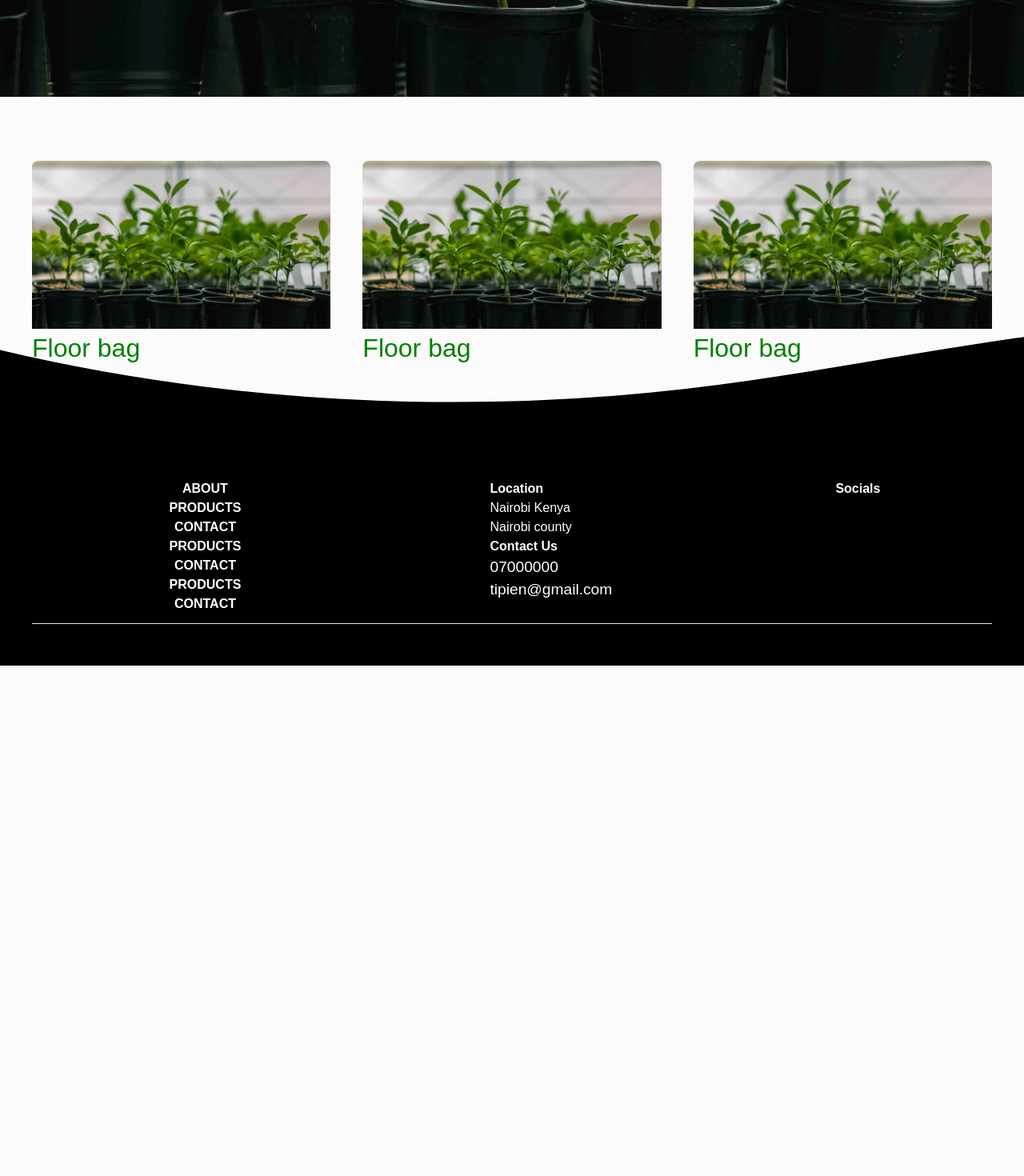
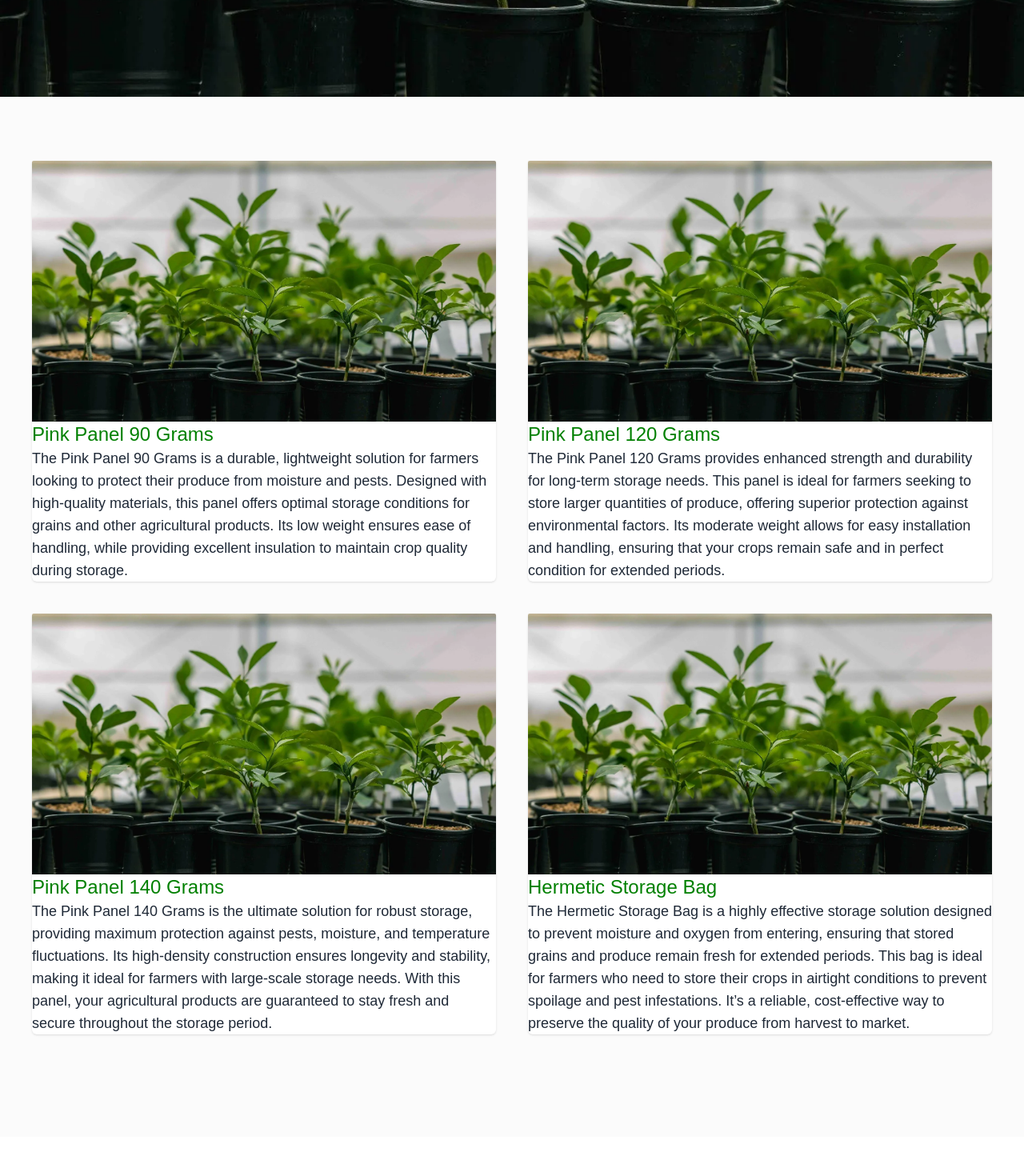
Before and after one commit to Reinhardt254/Tipien, a Next.js app: page /products in a window 1280 px wide. Shown: the part 660-2130 px from the top of the page at 80% size. Before the commit the page ends 1492 px from the top, so only its background shows below. Built offline with nearby package versions, Linux system fonts and the light colour scheme.

Commit message:
added more styles

```diff
--- a/app/products/page.tsx
+++ b/app/products/page.tsx
@@ -1,4 +1,5 @@
 "use client";
+import Button from "@/components/button";
 import Image from "next/image";
 
 const Products = () => {
@@ -18,40 +19,96 @@ const Products = () => {
         </div>
       </section>
 
-      <section className="py-20">
-        <div className="width-max grid grid-cols-3 gap-10 max-sm:grid-cols-1">
-          <div className="primary-colour rounded-lg">
+      <section className="pt-20 pb-32">
+        <div className="width-max grid grid-cols-2 gap-10 max-sm:grid-cols-1">
+          <div className="bg-white rounded-b-md shadow rounded-sm">
             <Image
               src="/hero.webp"
-              height={1600}
+              height={900}
               width={900}
               alt="Good looking agricultural products"
-              className="w-full h-auto min-h- rounded-t-lg"
+              className="w-full h-auto min-h- rounded-t-sm"
             />
-            <h2>Floor bag</h2>
+            <h2 className="text-2xl">Pink Panel 90 Grams</h2>
+            <p className="text-lg text-gray-800">
+              The Pink Panel 90 Grams is a durable, lightweight solution for
+              farmers looking to protect their produce from moisture and pests.
+              Designed with high-quality materials, this panel offers optimal
+              storage conditions for grains and other agricultural products. Its
+              low weight ensures ease of handling, while providing excellent
+              insulation to maintain crop quality during storage.
+            </p>
           </div>
-          <div className="primary-colour rounded-lg">
+
+          <div className="bg-white rounded-b-md shadow rounded-sm">
             <Image
               src="/hero.webp"
-              height={1600}
+              height={900}
               width={900}
               alt="Good looking agricultural products"
-              className="w-full h-auto min-h- rounded-t-lg"
+              className="w-full h-auto min-h- rounded-t-sm"
             />
-            <h2>Floor bag</h2>
+            <h2 className="text-2xl">Pink Panel 120 Grams</h2>
+            <p className="text-lg text-gray-800">
+              The Pink Panel 120 Grams provides enhanced strength and durability
+              for long-term storage needs. This panel is ideal for farmers
+              seeking to store larger quantities of produce, offering superior
+              protection against environmental factors. Its moderate weight
+              allows for easy installation and handling, ensuring that your
+              crops remain safe and in perfect condition for extended periods.
+            </p>
           </div>
-          <div className="primary-colour rounded-lg">
+
+          <div className="bg-white rounded-b-md shadow rounded-sm">
             <Image
               src="/hero.webp"
-              height={1600}
+              height={900}
               width={900}
               alt="Good looking agricultural products"
-              className="w-full h-auto min-h- rounded-t-lg"
+              className="w-full h-auto min-h- rounded-t-sm"
             />
-            <h2>Floor bag</h2>
+            <h2 className="text-2xl">Pink Panel 140 Grams</h2>
+            <p className="text-lg text-gray-800">
+              The Pink Panel 140 Grams is the ultimate solution for robust
+              storage, providing maximum protection against pests, moisture, and
+              temperature fluctuations. Its high-density construction ensures
+              longevity and stability, making it ideal for farmers with
+              large-scale storage needs. With this panel, your agricultural
+              products are guaranteed to stay fresh and secure throughout the
+              storage period.
+            </p>
           </div>
 
+          <div className="bg-white rounded-b-md shadow rounded-sm">
+            <Image
+              src="/hero.webp"
+              height={900}
+              width={900}
+              alt="Good looking agricultural products"
+              className="w-full h-auto min-h- rounded-t-sm"
+            />
+            <h2 className="text-2xl">Hermetic Storage Bag</h2>
+            <p className="text-lg text-gray-800">
+              The Hermetic Storage Bag is a highly effective storage solution
+              designed to prevent moisture and oxygen from entering, ensuring
+              that stored grains and produce remain fresh for extended periods.
+              This bag is ideal for farmers who need to store their crops in
+              airtight conditions to prevent spoilage and pest infestations.
+              It’s a reliable, cost-effective way to preserve the quality of
+              your produce from harvest to market.
+            </p>
+          </div>
         </div>
+      </section>
+
+      <section className="flex flex-col justify-center items-center py-28 pb-40 max-sm:pt-28 max-sm:pb-40 max-sm:px-4 bg-white w-full">
+        <div className="text-4xl max-sm:text-3xl text-center pb-5">
+          Would you like to know more about us?
+        </div>
+        <div className="text-4xl max-sm:text-2xl  text-center pb-5">
+          Reach out to us today
+        </div>
+        <Button value="CONTACT US" />
       </section>
     </main>
   );
--- a/components/footer.tsx
+++ b/components/footer.tsx
@@ -18,105 +18,48 @@ const Footer = () => {
         </svg>
       </div>
       <div className="pt-10 pb-10 bg-black w-full z-10">
-        <div className="flex-col justify-around pb-3 mx-10 my-3 border-b sm:flex-row md:flex">
-          <div className="pt-2">
+
+        <div className="flex flex-col justify-around pb-10 mx-10 border-b sm:flex-row md:flex">
+          <section className="flex flex-col max-sm:w-full max-sm:justify-center max-sm:items-center">
+            <div className="text-white">Logo Image</div>
+          </section>
+
+          <section className="flex flex-col max-sm:w-full max-sm:justify-center max-sm:items-center max-sm: py-5">
+          <Link
+              href="/"
+              className="mx-8 rounded-sm font-medium pb-3 text-white hover:text-green-700"
+            >
+                Home
+            </Link>
             <Link
               href="/about"
-              className="flex items-center justify-center  mx-8 rounded-sm hover:border-hidden"
+              className="mx-8 rounded-sm font-medium pb-3 text-white hover:text-green-700"
             >
-              <h1 className="flex items-center justify-center font-bold text-center text-white hover:text-green-700">
-                ABOUT
-              </h1>
+                About
             </Link>
             <Link
               href="/products"
-              className="flex items-center justify-center  mx-8 rounded-sm hover:border-hidden"
+              className="mx-8 rounded-sm font-medium pb-3 text-white hover:text-green-700"
             >
-              <h1 className="justify-center font-bold text-center text-white flex-center hover:text-green-700">
-                PRODUCTS
-              </h1>
+                Products
             </Link>
             <Link
               href="/contact"
-              className="flex items-center justify-center  mx-8 rounded-sm hover:border-hidden"
+              className="mx-8 rounded-sm font-medium pb-3 text-white hover:text-green-700"
             >
-              <h1 className="justify-center font-bold text-center text-white flex-center hover:text-green-700">
-                CONTACT
-              </h1>
+                Contact
             </Link>
-            <Link
-              href="/products"
-              className="flex items-center justify-center  mx-8 rounded-sm hover:border-hidden"
-            >
-              <h1 className="justify-center font-bold text-center text-white flex-center hover:text-green-700">
-                PRODUCTS
-              </h1>
-            </Link>
-            <Link
-              href="/contact"
-              className="flex items-center justify-center  mx-8 rounded-sm hover:border-hidden"
-            >
-              <h1 className="justify-center font-bold text-center text-white flex-center hover:text-green-700">
-                CONTACT
-              </h1>
-            </Link>
-            <Link
-              href="/products"
-              className="flex items-center justify-center  mx-8 rounded-sm hover:border-hidden"
-            >
-              <h1 className="justify-center font-bold text-center text-white flex-center hover:text-green-700">
-                PRODUCTS
-              </h1>
-            </Link>
-            <Link
-              href="/contact"
-              className="flex items-center justify-center  mx-8 rounded-sm hover:border-hidden"
-            >
-              <h1 className="justify-center font-bold text-center text-white flex-center hover:text-green-700">
-                CONTACT
-              </h1>
-            </Link>
-          </div>
-          <div className="pt-2">
-            <h1 className="font-bold text-white">Location</h1>
-            <h1 className="text-white">Nairobi Kenya</h1>
-            <h1 className="text-white">Nairobi county</h1>
-            <h1 className="font-bold text-white">Contact Us</h1>
-            <p className="text-white">07000000</p>
-            <p className="text-white">tipien@gmail.com</p>
-          </div>
-          <div className="pt-2">
-            <h1 className="font-bold text-white">Socials</h1>
-            <div className="flex mt-3 space-x-3">
-              {/* <Link href="https://chat.whatsapp.com/HWLc2uRKPMiCxtMjZtIuiP">
-                <Image
-                  src="/assets/photos/wsapp.jpg"
-                  width={30}
-                  height={30}
-                  alt="Twitter"
-                  className='rounded'
-                />
-              </Link>
-           <Link href="https://instagram.com/helping.hearts.foundation.ke?igshid=OGQ5ZDc2ODk2ZA%3D%3D&utm_source=qr">
-                <Image
-                  src="https://upload.wikimedia.org/wikipedia/commons/9/95/Instagram_logo_2022.svg"
-                  width={30}
-                  height={30}
-                  alt="instagram"
-                />
-            </Link>
-            <Link href="www.twitter.com">
-                <Image
-                  src="/assets/photos/x.png"
-                  width={30}
-                  height={30}
-                  alt="Twitter"
-                  className='rounded'
-                />
-              </Link> */}
-            </div>
-          </div>
+          </section>
+
+          <section className="h-full flex flex-col justify-start items-start text-white max-sm:w-full max-sm:justify-center max-sm:items-center">
+            <h3 className="pb-1">Eldoret Kenya</h3>
+            <h3 className="pb-1">Uasingishu county</h3>
+            <h3 className="pb-1">Tipien Company Limited</h3>
+            <h3 className="pb-1">07000000</h3>
+            <h3 className="pb-1">tipien@gmail.com</h3>
+          </section>
         </div>
+
         {/* <div className="flex items-center justify-center pb-4 ">
         <h1 className="text-xs text-white ">Made by Reinhardt Lagat</h1>
         <h1 className="ml-5 text-xs text-white">Ⓒ2024</h1>
--- a/package.json
+++ b/package.json
@@ -12,7 +12,11 @@
     "next": "14.2.13",
     "react": "^18",
     "react-dom": "^18",
-    "@heroicons/react": "^2.0.18"
+    "@heroicons/react": "^2.0.18",
+    "@hookform/resolvers": "^3.3.2",
+    "react-hook-form": "^7.47.0",
+    "react-hot-toast": "^2.4.1",
+    "zod": "^3.22.4"
   },
   "devDependencies": {
     "@types/node": "20.16.6",
```
Also changed, not shown: app/contact/page.tsx (+90 -1 lines), 1 other file (tests, documents, lock files or other folders).
